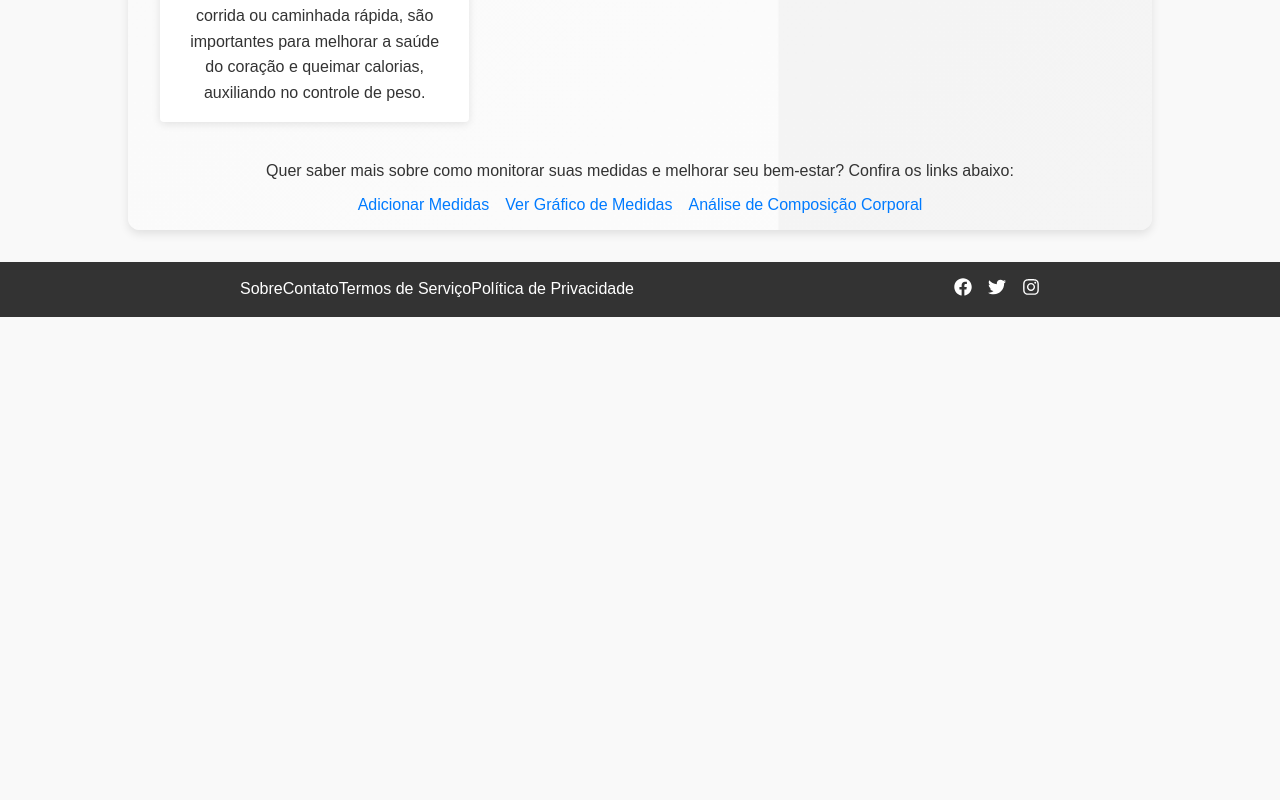
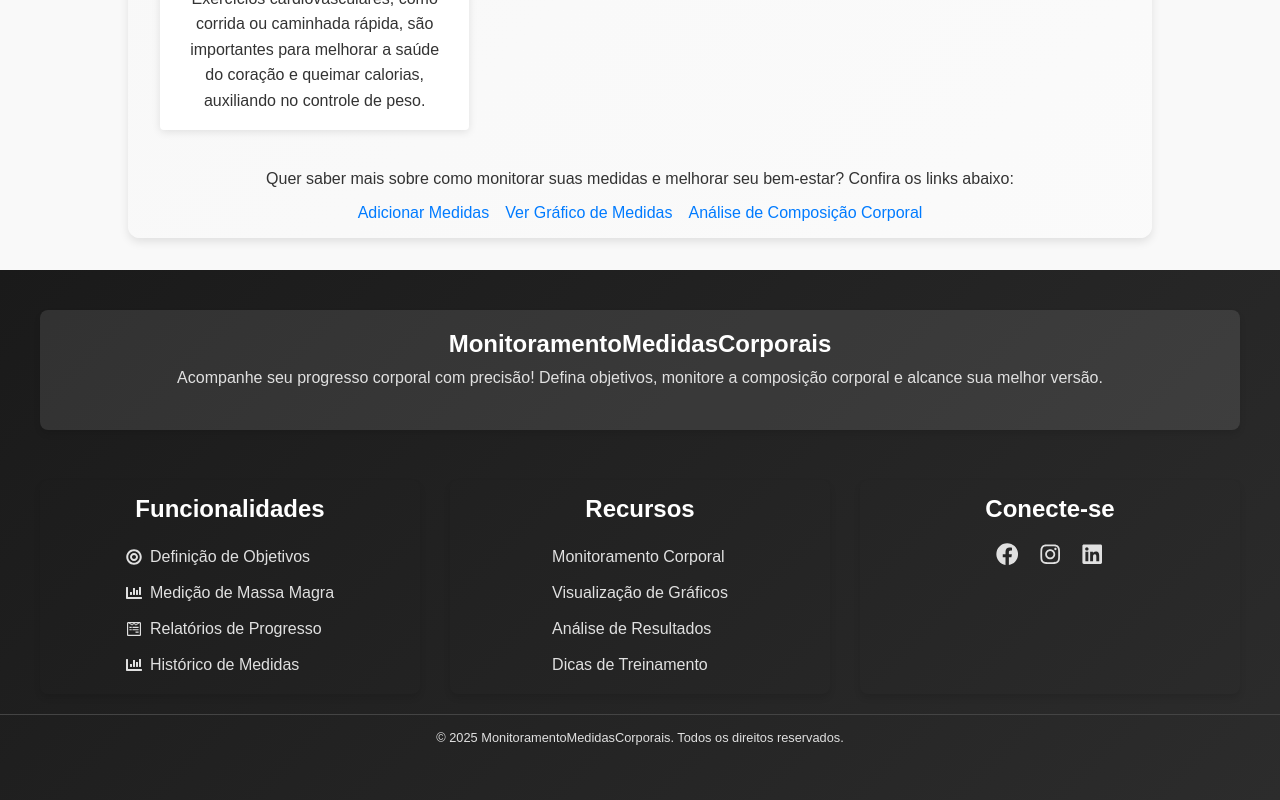
Before and after one commit to mjpfelicia/Monitoramento-de-Medidas-Corporais, a React (Create React App) app: page /Monitoramento-de-Medidas-Corporais/dicas in a window 1280 px wide. Shown: the part 1014-1814 px from the top of the page. Before the commit the page ends 1331 px from the top, so only its background shows below. Built offline with nearby package versions, Linux system fonts and the light colour scheme.

Commit message:
criando footer

```diff
--- a/package.json
+++ b/package.json
@@ -12,11 +12,12 @@
     "firebase": "^11.3.1",
     "font-awesome": "^4.7.0",
     "formik": "^2.4.6",
+    "lucide-react": "^0.487.0",
     "react": "^19.0.0",
     "react-chartjs-2": "^5.3.0",
     "react-dom": "^19.0.0",
     "react-hook-form": "^7.54.2",
-    "react-icons": "^5.4.0",
+    "react-icons": "^5.5.0",
     "react-modal": "^3.16.3",
     "react-router-dom": "^7.1.5",
     "react-scripts": "^5.0.1",
--- a/public/index.html
+++ b/public/index.html
@@ -11,7 +11,7 @@
   <meta name="theme-color" content="#000000" />
   <meta name="description" content="Web site created using create-react-app" />
   <link rel="apple-touch-icon" href="%PUBLIC_URL%/logo192.png" />
-
+  <link href="https://cdnjs.cloudflare.com/ajax/libs/font-awesome/5.15.3/css/all.min.css" rel="stylesheet">
   <link rel="manifest" href="%PUBLIC_URL%/manifest.json" />
 
   <title>Monitoramento de Medidas Corporais</title>
--- a/src/components/Footer/Footer.css
+++ b/src/components/Footer/Footer.css
@@ -1,70 +1,109 @@
-/* Estilo do Footer */
-.footer {
-  background-color: var(--menu-background-color);
-  padding: var(--spacing-large) var(--spacing-medium);
-  color: var(--menu-link-color);
+/* Rodapé Moderno, Clean e Leve */
+
+.dark-footer {
+  background: linear-gradient(135deg, #1a1a1a, #2c2c2c);
+  color: #e0e0e0;
+  padding: 40px 0;
+  font-family: 'Arial', sans-serif;
+  overflow: hidden;
 }
 
-.footer-content {
+.footer-container {
   display: flex;
-  justify-content: space-between;
-  align-items: center;
-  max-width: var(--max-width);
+  flex-wrap: wrap;
+  justify-content: space-around;
+  gap: 30px;
+  max-width: 1200px;
   margin: 0 auto;
-  flex-wrap: wrap;
 }
 
-.footer-links {
-  display: flex;
-  gap: var(--spacing-large);
+.footer-column {
+  flex: 1;
+  min-width: 250px;
+  overflow: hidden;
+  text-align: center;
+  padding: 15px;
+  box-shadow: 0 4px 6px rgba(0, 0, 0, 0.1);
+  border-radius: 8px;
 }
 
-.footer-links ul {
-  list-style-type: none;
-  margin: 0;
-  padding: 0;
+.footer-links, .footer-social {
+  display: flex;
+  flex-direction: column;
+  align-items: center;
+  gap: 12px;
 }
 
-.footer-links li {
-  display: inline-block;
+.footer-branding {
+  width: 100%;
+  background-color: rgba(255, 255, 255, 0.1);
+  padding: 20px;
+  border-radius: 8px;
+  margin-bottom: 20px;
+  text-align: center;
+  flex-basis: 100%;
 }
 
-.footer-links a {
-  color: var(--menu-link-color);
-  text-decoration: none;
-  font-size: var(--font-size-base);
+.footer-title {
+  font-size: 1.5rem;
+  margin-bottom: 10px;
+  color: #ffffff !important;
 }
 
-.footer-links a:hover {
-  text-decoration: underline;
+.footer-text {
+  font-size: 0.9rem;
+  line-height: 1.5;
+  margin-bottom: 20px;
+  color: #e0e0e0 !important;
+  text-align: justify;
 }
 
-.footer-social {
+.footer-list {
+  list-style: none;
+  padding: 0;
+  margin: 0;
   display: flex;
-  gap: var(--spacing-medium);
+  flex-direction: column;
+  align-items: flex-start;
+  gap: 8px;
 }
 
-.footer-social a {
-  color: var(--menu-link-color);
-  font-size: var(--font-size-large);
+.footer-link {
+  color: #e0e0e0;
+  text-decoration: none;
+  margin: 5px 0;
+  display: flex;
+  justify-content: center;
+  align-items: center;
+  gap: 8px;
+  transition: color 0.3s ease;
 }
 
-.footer-social a:hover {
-  color: var(--menu-hover-color); /* Cor no hover utilizando variável */
+.footer-link:hover {
+  color: #ffffff;
 }
 
-/* Responsividade para telas menores */
-@media (max-width: 600px) {
-  .footer-content {
-      flex-direction: column;
-      text-align: center;
-  }
+.social-icons {
+  display: flex;
+  gap: 20px;
+}
 
-  .footer-links {
-      margin-bottom: var(--spacing-medium);
-  }
+.social-link {
+  color: #e0e0e0;
+  font-size: 1.4rem;
+  transition: transform 0.3s ease, color 0.3s ease;
+}
 
-  .footer-social a {
-      font-size: var(--font-size-base);
-  }
+.social-link:hover {
+  color: #ffffff;
+  transform: scale(1.1);
 }
+
+.footer-bottom {
+  margin-top: 20px;
+  text-align: center;
+  font-size: 0.8rem;
+  color: fffffff;
+  padding: 15px 0;
+  border-top: 1px solid #444;
+}
--- a/src/components/Footer/Footer.js
+++ b/src/components/Footer/Footer.js
@@ -1,32 +1,46 @@
 import React from 'react';
-import { Link } from 'react-router-dom';
-import { FaFacebook, FaTwitter, FaInstagram } from 'react-icons/fa';
-import './Footer.css';
+import { FaFacebook, FaInstagram, FaLinkedin, FaChartBar, FaBullseye, FaWpforms } from 'react-icons/fa';
+import '../Footer/Footer.css';
 
 const Footer = () => {
     return (
-    <footer className="footer">
-      <div className="footer-content">
-        <div className="footer-links">
-          <ul>
-            <li><Link to="/sobre">Sobre</Link></li>
-            <li><Link to="/contato">Contato</Link></li>
-            <li><Link to="/termos">Termos de Serviço</Link></li>
-            <li><Link to="/privacidade">Política de Privacidade</Link></li>
+        <footer className="dark-footer">
+            <div className="footer-container">
+                <div className="footer-column footer-branding">
+                    <h2 className="footer-title">MonitoramentoMedidasCorporais</h2>
+                    <p className="footer-text">
+                        Acompanhe seu progresso corporal com precisão! Defina objetivos, monitore a composição corporal e alcance sua melhor versão.
+                    </p>
+                </div>
+                <div className="footer-column footer-links">
+                    <h2 className="footer-title">Funcionalidades</h2>
+                    <ul className="footer-list">
+                        <li><a href="#" className="footer-link"><FaBullseye /> Definição de Objetivos</a></li>
+                        <li><a href="#" className="footer-link"><FaChartBar /> Medição de Massa Magra</a></li>
+                        <li><a href="#" className="footer-link"><FaWpforms /> Relatórios de Progresso</a></li>
+                        <li><a href="#" className="footer-link"><FaChartBar /> Histórico de Medidas</a></li>
                     </ul>
                 </div>
-
-        <div className="footer-social">
-          <a href="https://facebook.com" target="_blank" rel="noopener noreferrer">
-            <FaFacebook />
-          </a>
-          <a href="https://twitter.com" target="_blank" rel="noopener noreferrer">
-            <FaTwitter />
-          </a>
-          <a href="https://instagram.com" target="_blank" rel="noopener noreferrer">
-            <FaInstagram />
-          </a>
+                <div className="footer-column footer-links">
+                    <h2 className="footer-title">Recursos</h2>
+                    <ul className="footer-list">
+                        <li><a href="#" className="footer-link">Monitoramento Corporal</a></li>
+                        <li><a href="#" className="footer-link">Visualização de Gráficos</a></li>
+                        <li><a href="#" className="footer-link">Análise de Resultados</a></li>
+                        <li><a href="#" className="footer-link">Dicas de Treinamento</a></li>
+                    </ul>
                 </div>
+                <div className="footer-column footer-social">
+                    <h2 className="footer-title">Conecte-se</h2>
+                    <div className="social-icons">
+                        <a href="#" className="social-link"><FaFacebook /></a>
+                        <a href="#" className="social-link"><FaInstagram /></a>
+                        <a href="#" className="social-link"><FaLinkedin /></a>
+                    </div>
+                </div>
+            </div>
+            <div className="footer-bottom">
+                &copy; 2025 MonitoramentoMedidasCorporais. Todos os direitos reservados.
             </div>
         </footer>
     );
--- a/src/components/Menu/Menu.css
+++ b/src/components/Menu/Menu.css
@@ -29,9 +29,9 @@
   cursor: pointer;
   display: flex;
   align-items: center;
-  gap: var(--spacing-small);
-  font-size: var(--font-size-base);
-  padding: var(--spacing-small);
+  gap: 0.5rem;
+  font-size: 1rem;
+  padding: 0.75rem;
   color: var(--menu-link-color);
 }
 
@@ -39,14 +39,14 @@
   position: absolute;
   top: 100%;
   left: 0;
-  background: var(--menu-background-color);
-  color: var(--menu-link-color);
-  box-shadow: 0px var(--spacing-small) var(--spacing-medium) var(--form-box-shadow);
-  border-radius: var(--border-radius-small);
+  background: #333;
+  color: #fff;
+  box-shadow: 0px 0.25rem 0.375rem rgba(0, 0, 0, 0.1);
+  border-radius: 0.3125rem;
   list-style: none;
-  padding: var(--spacing-small) 0;
+  padding: 0.625rem 0;
   margin: 0;
-  width: 20rem;
+  width: 20rem; /* Ajustado para rem */
   display: none;
   flex-direction: column;
   z-index: 10;
@@ -58,19 +58,19 @@
 }
 
 .dropdown-menu li {
-  padding: var(--spacing-small) var(--spacing-medium);
+  padding: 0.75rem 1rem; /* Ajustado para rem */
   white-space: nowrap;
 }
 
 .dropdown-menu li a {
-  color: var(--menu-link-color);
+  color: #fff;
   text-decoration: none;
   display: block;
-  font-size: var(--font-size-base);
+  font-size: 1rem;
 }
 
 .dropdown-menu li:hover {
-  background: var(--button-hover-bg-color-alt);
+  background: #555;
 }
 
 .logout-button:hover,
@@ -83,11 +83,12 @@
   display: none;
   background-color: var(--menu-background-color);
   color: var(--menu-link-color);
-  font-size: var(--font-size-large);
+  font-size: 1.2rem;
   border: none;
-  padding: var(--spacing-medium);
+  padding: 1rem;
   cursor: pointer;
 }
+
 
 /* Ajustes para telas menores */
 @media (max-width: 600px) {
@@ -114,6 +115,5 @@
   .menu-nav ul li button {
     width: 100%;
     text-align: left;
-    padding: var(--spacing-medium);
   }
 }
```
Also changed, not shown: 1 other file (tests, documents, lock files or other folders). Lines whose indentation alone changed are shown as unchanged.
